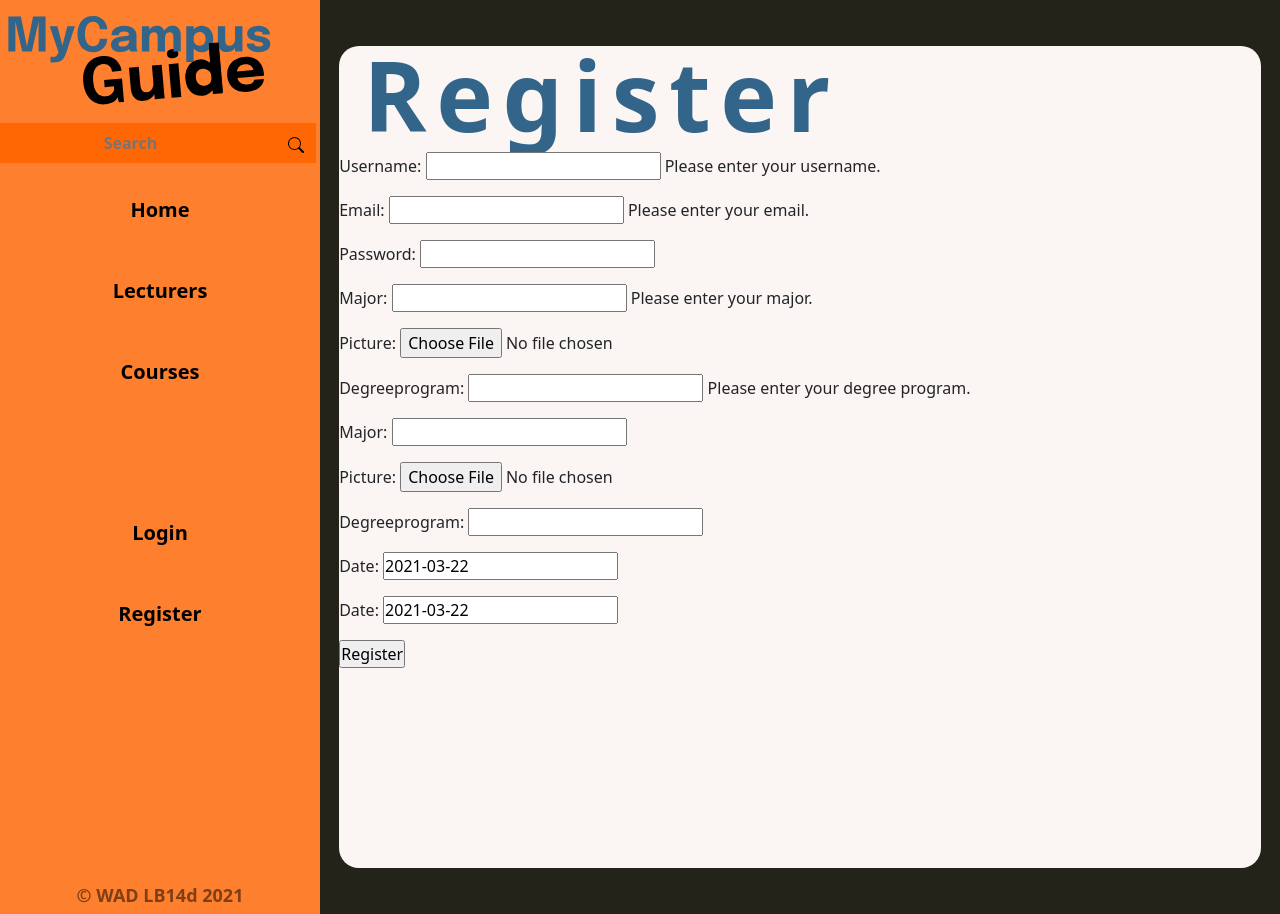
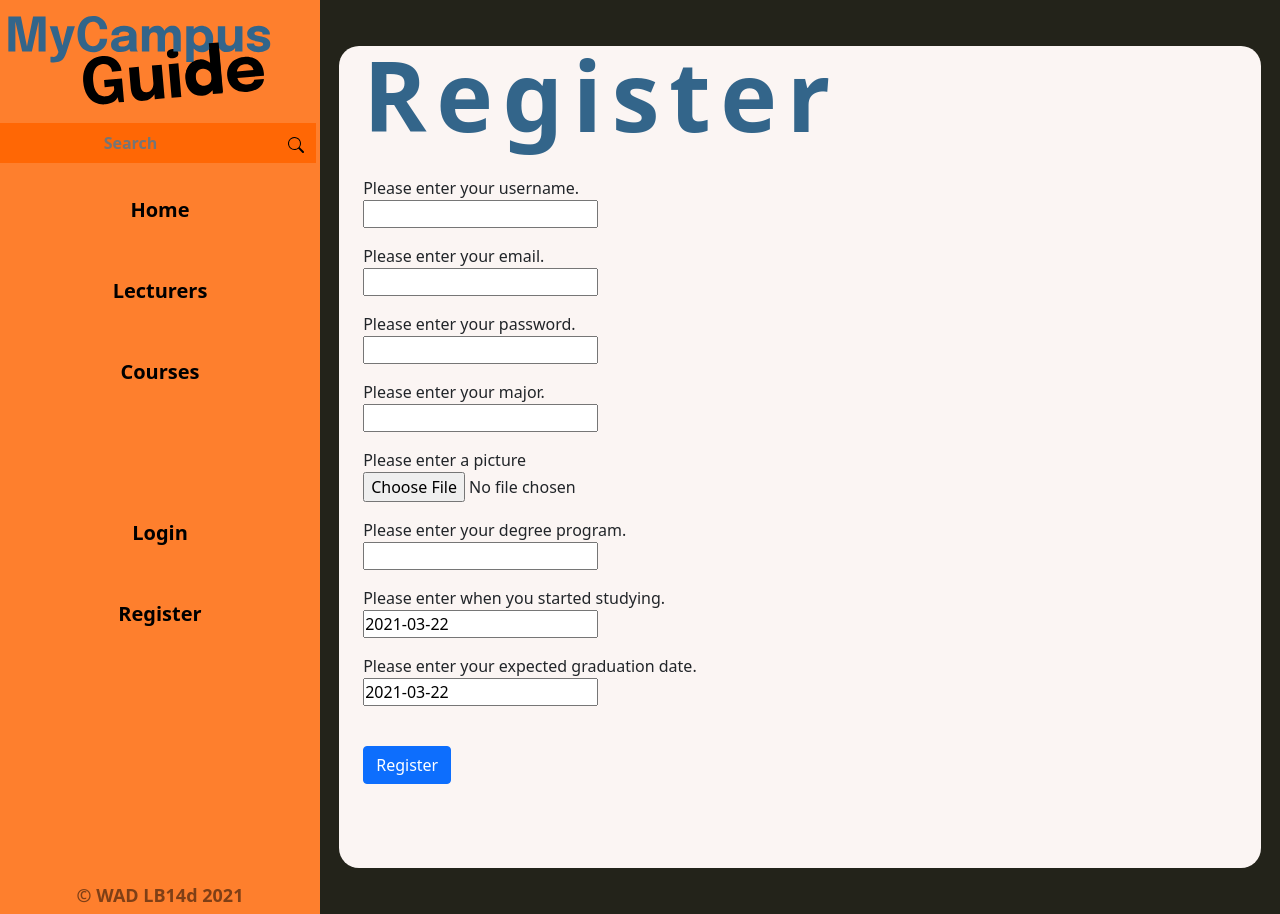
Before and after one commit to WAD2-LB14d/mycampusguide, a Django app: page /guide/register/ in a window 1280 px wide. Run offline with Django 3.2, Linux system fonts and the light colour scheme.

Commit message:
Register page formatted

```diff
--- a/my_campus_guide/guide/forms.py
+++ b/my_campus_guide/guide/forms.py
@@ -34,7 +34,7 @@ class LecturerForm(forms.ModelForm):
 						   help_text="Please enter what the lecturer teaches.")
 	description = forms.CharField(max_length=280,
 						   help_text="Please enter a short bio for the lecturer.")
-	picture = forms.ImageField()
+	picture = forms.ImageField(help_text="Please enter an image for the lecturer.")
 
 	views = forms.IntegerField(widget=forms.HiddenInput(), initial=0)
 
@@ -51,15 +51,16 @@ class UserForm(forms.ModelForm):
 						   help_text="Please enter your username.")
 	email = forms.CharField(max_length=254,
 						   help_text="Please enter your email.")
-	password = forms.CharField(widget=forms.PasswordInput())
+	password = forms.CharField(widget=forms.PasswordInput(),
+						   help_text ="Please enter your password.")
 	major = forms.CharField(max_length=30,
 						   help_text="Please enter your major.")
-	picture = forms.ImageField()
+	picture = forms.ImageField(help_text="Please enter a picture")
 	degreeprogram = forms.CharField(max_length=14,
 						   help_text="Please enter your degree program.")
-	startedstudying = forms.DateField(widget=forms.HiddenInput(), initial=datetime.date.today,
+	startedstudying = forms.DateField(initial=datetime.date.today,
 							help_text='Please enter when you started studying.')
-	expectedgraduation = forms.DateField(widget=forms.HiddenInput(), initial=datetime.date.today,
+	expectedgraduation = forms.DateField(initial=datetime.date.today,
 							help_text='Please enter your expected graduation date.')
 
 
--- a/my_campus_guide/templates/guide/register.html
+++ b/my_campus_guide/templates/guide/register.html
@@ -9,16 +9,35 @@
   <div class="jubmotron jumbotron-fluid">
     <div class="container">
       <h1 class="pageTitle">Register</h1>
+    </br >
     </div>
+  </div>
+  <div class="container">
+    <div class="row">
+
     {% if registered %}
-    	<strong> Thank You For Registering!</strong>
+      <strong> Thank You For Registering!</strong>
     {% else %}
-    	<form id="user_form"method="post"action="{% url 'guide:register' %}" enctype="multipart/form-data">
-    		{% csrf_token %}
-    		{{ user_form.as_p }}
-    		{{ profile_form.as_p }}
-    	<input type="submit" name="submit" value="Register" />
-    </form>
-{% endif %}
+      <form role="userform" id="user_form"method="post"action="{% url 'guide:register' %}" enctype="multipart/form-data">
+
+      {% csrf_token %}
+      {% for hidden in userform.hidden_fields %}
+        {{ hidden }}
+      {% endfor %}
+
+      {% for field in user_form %}
+        {{ field.errors }}
+        {{ field.help_text }}<br />
+        {{ field }}<br />
+        <div class="p-2"></div>
+      {% endfor %}
+        <br />
+        <button class="btn btn-primary" type="submit" name="Register">
+          Register
+        </button>
+        <div class="p-5"></div>
+      </form>
+      {% endif %}
+    </div>
   </div>
 {% endblock %}
```
